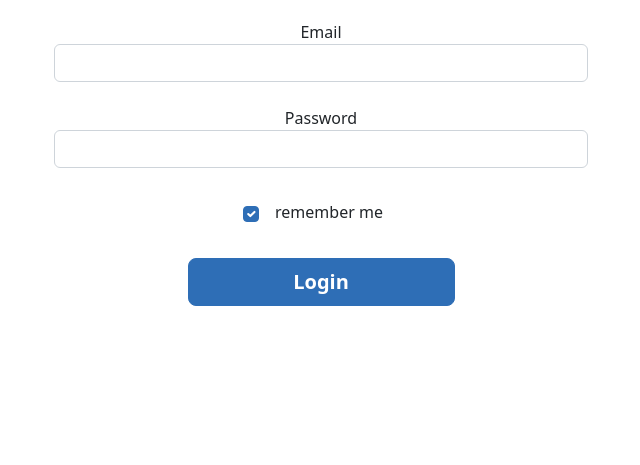
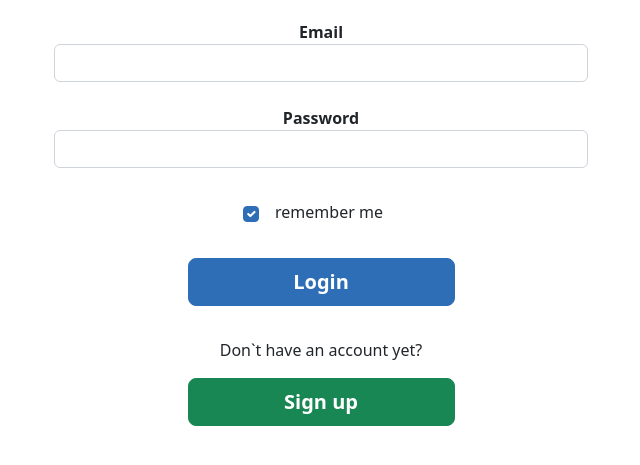
Before and after one commit to martinMr79/Javascript-2, a website with bundled scripts: page profile/login/index.html in a window 1280 px wide. Shown: the part 457-922 px from the top of the page, without its empty margins (319-959 px from the left). Before the commit the page ends 800 px from the top, so only its background shows below. Built offline with nearby package versions, Linux system fonts and the light colour scheme.

Commit message:
sign up button

```diff
--- a/profile/login/index.html
+++ b/profile/login/index.html
@@ -28,12 +28,12 @@
                 <form id="loginForm">
 
                     <div class="form-group mb-3">
-                        <label for="">Email</label>
-                        <input class="form-control mb-4" type="email" name="email" required pattern="^[\w\-.]+@(stud.)?noroff.no$" title="Only @(stud.)noroff.no domains are allowed to login.">
+                        <label for="" class="fw-semibold">Email</label>
+                        <input class="form-control mb-4" type="email" name="email" required  pattern="^[\w\-.]+@(stud.)?noroff.no$" title="Only @(stud.)noroff.no domains are allowed to login.">
                     </div>
 
                     <div class="form-group mb-3">
-                        <label for="">Password</label>
+                        <label for="" class="fw-semibold">Password</label>
                         <input class="form-control" type="password" name="password" required minlength="8">
                     </div>
 
@@ -54,7 +54,8 @@
 
 
                     <button class="btn btn-primary my-3 col-6 btn-lg fw-bolder">Login</button>
-
+                    <p class="my-3">
+                        Don`t have an account yet?</p><button type="button" class="btn btn-success fw-bolder pb-2 col-6 btn-lg mb-5">Sign up</button>
                 </form>
             </div>
         </div>
```
